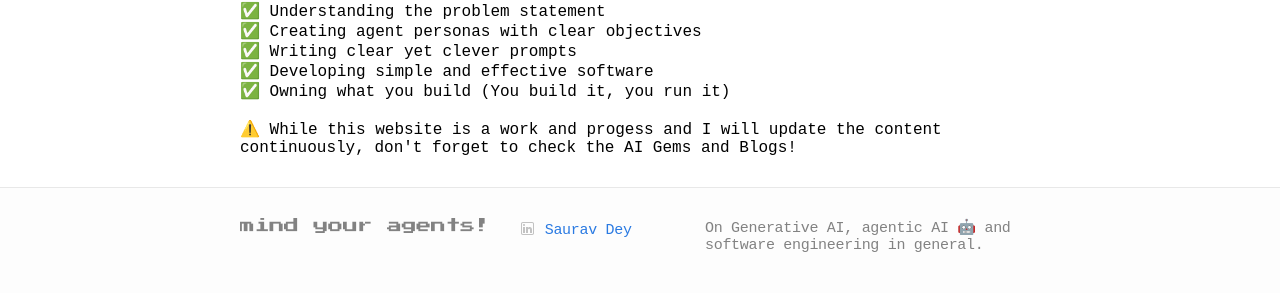
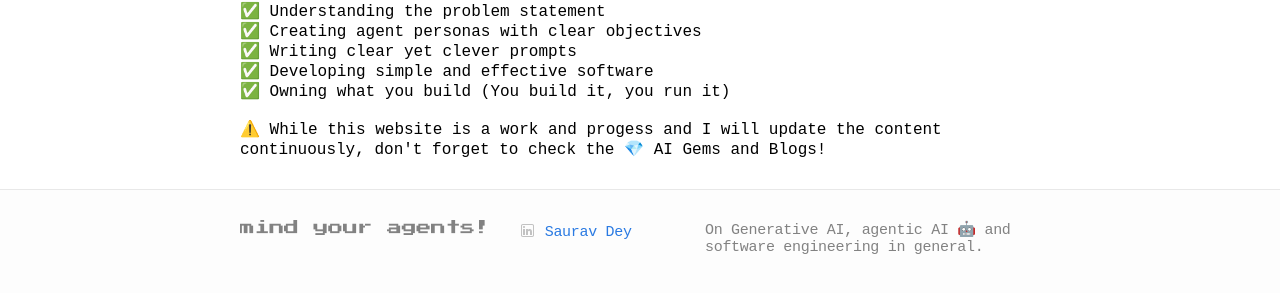
Before and after one commit to mindyouragents/mindyouragents.github.io, a Jekyll site: the page built from index.html, in a window 1280 px wide. Shown: the part 382-675 px from the top of the page. Built offline with Jekyll 4.4.1, drawn with Linux system fonts in a browser that asks for light colours; some web fonts are replaced.

```diff
--- a/index.html
+++ b/index.html
@@ -30,5 +30,5 @@
 ✅ Owning what you build (You build it, you run it)
 <br />
 <br />
-⚠️ While this website is a work and progess and I will update the content continuously, don't forget to check the AI Gems and Blogs!
+⚠️ While this website is a work and progess and I will update the content continuously, don't forget to check the 💎 AI Gems and Blogs!
 </div>
```
